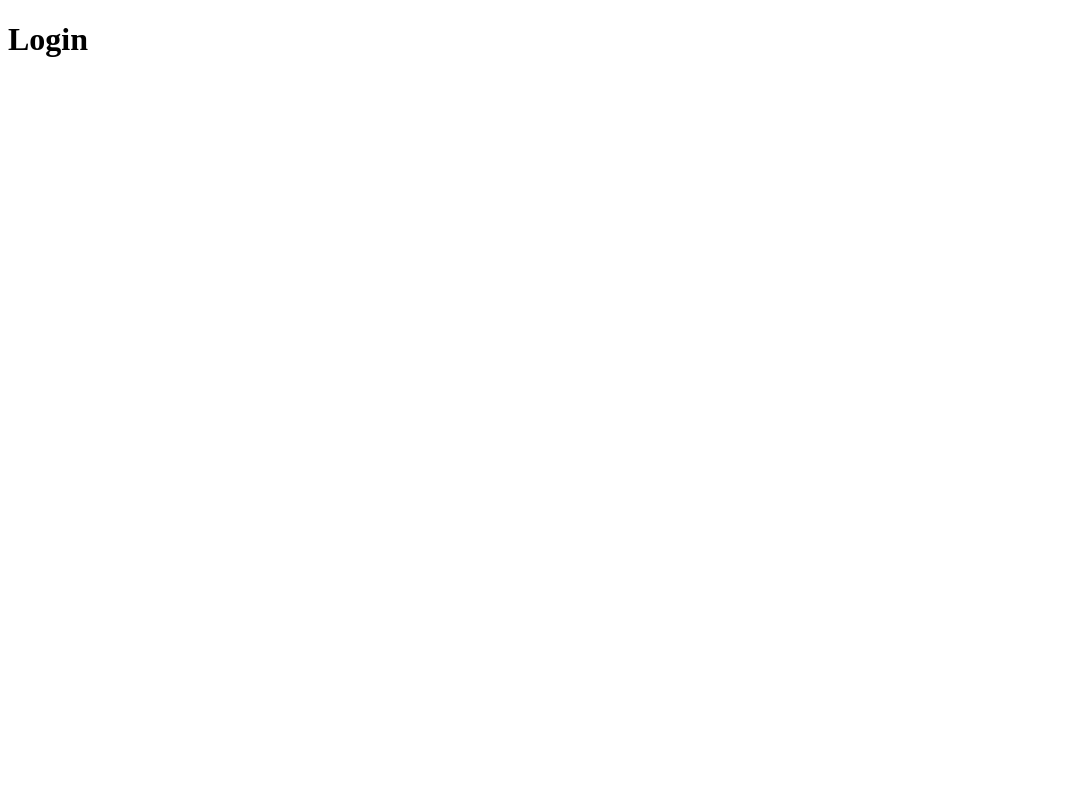
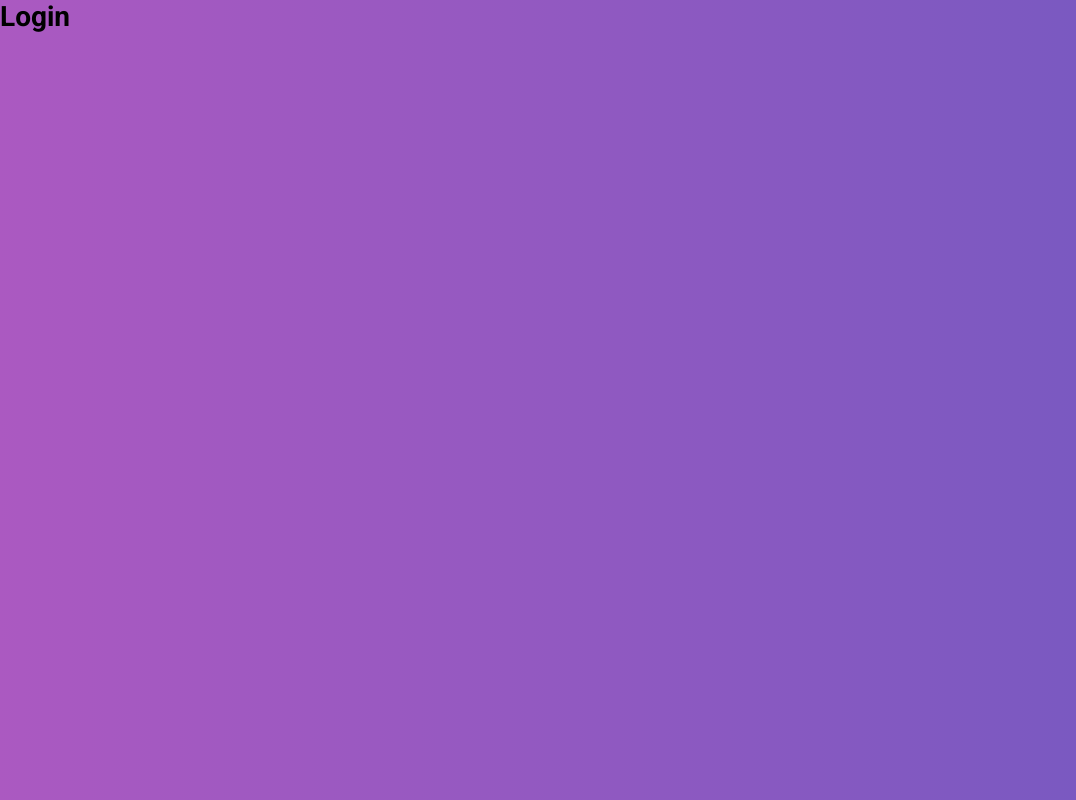
Before and after one commit to yuriazevedo11/gobarber-web, a React (Create React App) app: page / in a window 1280 px wide. Shown: the whole page, without its empty margins (0-1076 px from the left). Built offline with nearby package versions, Linux system fonts and the light colour scheme.

Commit message:
NEW - Estilização global + layouts por página

```diff
--- a/package.json
+++ b/package.json
@@ -9,7 +9,8 @@
     "react-dom": "^16.8.6",
     "react-router-dom": "^5.0.1",
     "react-scripts": "3.0.1",
-    "reactotron-react-js": "^3.3.2"
+    "reactotron-react-js": "^3.3.2",
+    "styled-components": "^4.3.2"
   },
   "scripts": {
     "start": "react-scripts start",
--- a/src/App.js
+++ b/src/App.js
@@ -6,10 +6,13 @@ import './config/ReactotronConfig';
 import Routes from './routes';
 import history from './services/history';
 
+import GlobalStyle from './styles/global';
+
 function App() {
   return (
     <Router history={history}>
       <Routes />
+      <GlobalStyle />
     </Router>
   );
 }
--- /dev/null
+++ b/src/layouts/auth/index.js
@@ -0,0 +1,12 @@
+import React from 'react';
+import PropTypes from 'prop-types';
+
+import { Wrapper } from './styles';
+
+export default function AuthLayout({ children }) {
+  return <Wrapper>{children}</Wrapper>;
+}
+
+AuthLayout.propTypes = PropTypes.shape({
+  children: PropTypes.element,
+}).isRequired;
--- /dev/null
+++ b/src/layouts/auth/styles.js
@@ -0,0 +1,6 @@
+import styled from 'styled-components';
+
+export const Wrapper = styled.div`
+  height: 100%;
+  background: linear-gradient(-90deg, #7159c1, #ab59c1);
+`;
--- /dev/null
+++ b/src/layouts/default/index.js
@@ -0,0 +1,12 @@
+import React from 'react';
+import PropTypes from 'prop-types';
+
+import { Wrapper } from './styles';
+
+export default function DefaultLayout({ children }) {
+  return <Wrapper>{children}</Wrapper>;
+}
+
+DefaultLayout.propTypes = PropTypes.shape({
+  children: PropTypes.element,
+}).isRequired;
--- /dev/null
+++ b/src/layouts/default/styles.js
@@ -0,0 +1,6 @@
+import styled from 'styled-components';
+
+export const Wrapper = styled.div`
+  height: 100%;
+  background: #333;
+`;
--- a/src/routes/Route.js
+++ b/src/routes/Route.js
@@ -1,6 +1,9 @@
 import React from 'react';
 import PropTypes from 'prop-types';
 import { Route, Redirect } from 'react-router-dom';
+
+import AuthLayout from '../layouts/auth';
+import DefaultLayout from '../layouts/default';
 
 export default function RouteWrapper({
   component: Component,
@@ -17,7 +20,18 @@ export default function RouteWrapper({
     return <Redirect to="/dashboard" />;
   }
 
-  return <Route {...rest} component={Component} />;
+  const Layout = signed ? DefaultLayout : AuthLayout;
+
+  return (
+    <Route
+      {...rest}
+      render={props => (
+        <Layout>
+          <Component {...props} />
+        </Layout>
+      )}
+    />
+  );
 }
 
 RouteWrapper.propTypes = PropTypes.shape({
--- /dev/null
+++ b/src/styles/global.js
@@ -0,0 +1,40 @@
+import { createGlobalStyle } from 'styled-components';
+
+export default createGlobalStyle`
+  @import url('https://fonts.googleapis.com/css?family=Roboto:400,700&display=swap');
+
+  * {
+    margin: 0;
+    padding: 0;
+    outline: 0;
+    box-sizing: border-box;
+  }
+
+  *:focus {
+    outline: 0;
+  }
+
+  html, body, #root {
+    height: 100%;
+  }
+
+  body {
+    -webkit-font-smoothing: antialiased;
+  }
+
+  body, input, button {
+    font: 14px 'Roboto', sans-serif;
+  }
+
+  a {
+    text-decoration: none;
+  }
+
+  ul {
+    list-style: none;
+  }
+
+  button {
+    cursor: pointer;
+  }
+`;
```
Also changed, not shown: 1 other file (tests, documents, lock files or other folders).
